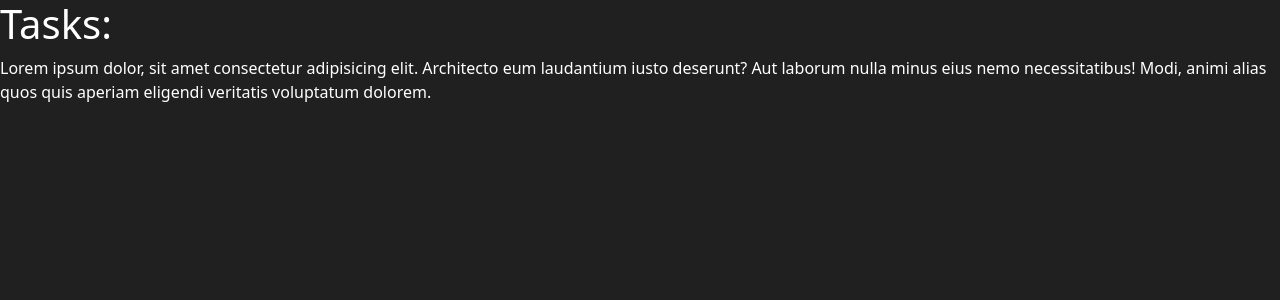
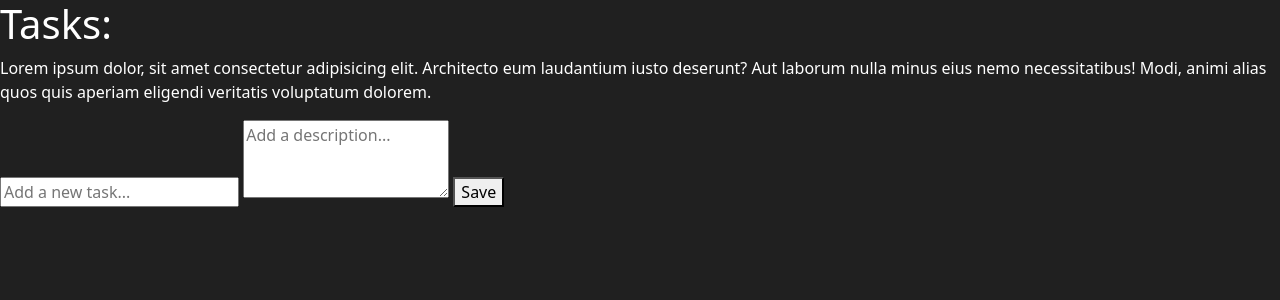
Before and after one commit to Karel95/django-crud-postgresql, a Django app: page /tasks/ in a window 1280 px wide. Shown: the top 300 px of the page. Run offline with Django 5.2, Linux system fonts and the light colour scheme.

Commit message:
updating

```diff
--- a/tasks/models.py
+++ b/tasks/models.py
@@ -4,5 +4,4 @@ from django.db import models
 class Task(models.Model):
   title = models.CharField(max_length=100)
   description = models.TextField(blank=True)
-  completed = models.BooleanField(default=False)
   created_at = models.DateTimeField(auto_now_add=True)
--- a/tasks/templates/list_tasks.html
+++ b/tasks/templates/list_tasks.html
@@ -17,6 +17,12 @@
       necessitatibus! Modi, animi alias quos quis aperiam eligendi veritatis
       voluptatum dolorem.
     </p>
+    <form action="{% url 'create_task' %}" method="post">
+      {% csrf_token %}
+      <input type="text" name="title" placeholder="Add a new task..." />
+      <textarea name="description" rows="3" placeholder="Add a description..."></textarea>
+      <button type="submit"> Save </button>
+    </form>
 
     <script src="https://cdn.jsdelivr.net/npm/bootstrap@5.3.3/dist/js/bootstrap.bundle.min.js" integrity="sha384-YvpcrYf0tY3lHB60NNkmXc5s9fDVZLESaAA55NDzOxhy9GkcIdslK1eN7N6jIeHz" crossorigin="anonymous"></script>
   </body>
--- a/tasks/urls.py
+++ b/tasks/urls.py
@@ -1,6 +1,7 @@
 from django.urls import path
-from .views import list_tasks
+from .views import list_tasks, create_task
 
 urlpatterns = [
   path('', list_tasks),
+  path('new/', create_task, name='create_task'),
 ]
--- a/tasks/views.py
+++ b/tasks/views.py
@@ -1,5 +1,11 @@
-from django.shortcuts import render
+from django.shortcuts import render, redirect
+from .models import Task
 
 # Create your views here.
 def list_tasks(request):
   return render(request, 'list_tasks.html')
+
+def create_task(request):
+  task = Task(title=request.POST['title'], description=request.POST['description'])
+  task.save()
+  return redirect('/tasks/')
```
Also changed, not shown: tasks/migrations/0002_remove_task_completed.py (added).
